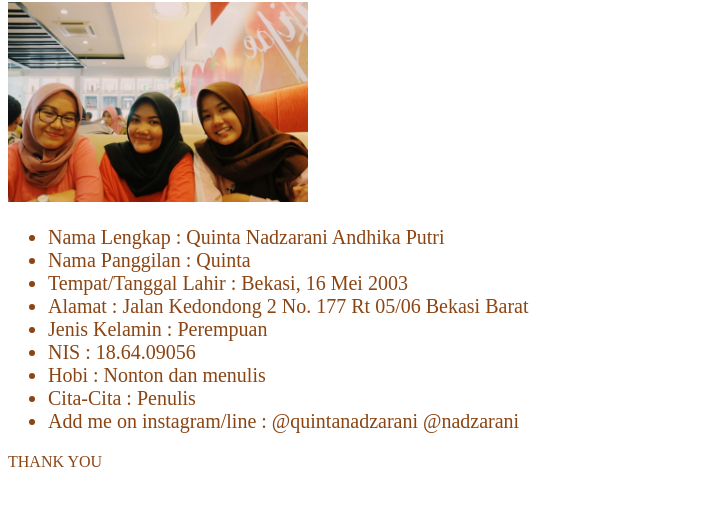
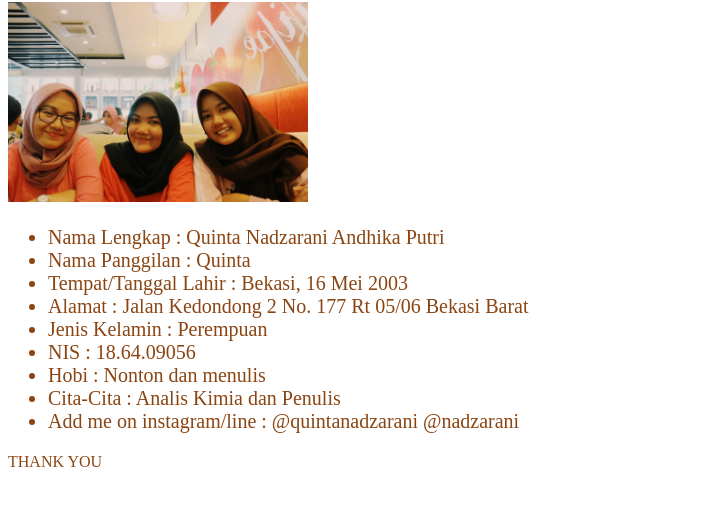
Before and after one commit to quintanadzarani/quintanadzarani.github.io, a plain HTML site: page index.html in a window 1280 px wide. Shown: the part 78-584 px from the top of the page, without its empty margins (0-715 px from the left). Drawn offline with Linux system fonts and the light colour scheme.

Commit message:
Update index.html

```diff
--- a/index.html
+++ b/index.html
@@ -22,7 +22,7 @@
 	<li>Jenis Kelamin 				: Perempuan</li>
 	<li>NIS 						: 18.64.09056</li>
 	<li>Hobi 						: Nonton dan menulis</li>
-	<li>Cita-Cita 					: Penulis</li>
+	<li>Cita-Cita 					: Analis Kimia dan Penulis</li>
 	<li>Add me on instagram/line	: @quintanadzarani @nadzarani</li>
 </ul>
 	<p>THANK YOU</p>
```
